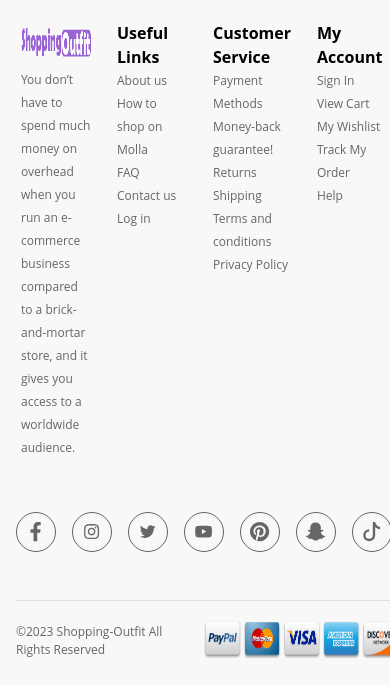
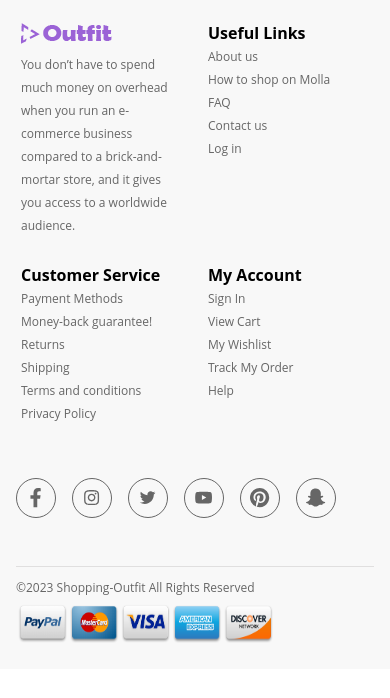
Before and after one commit to MarufaKompass/E-Commerce-with-Next-js, a Next.js app: page /components/footer in a window 390 px wide. Shown: the top 698 px of the page. Built offline with nearby package versions, Linux system fonts and the light colour scheme.

Commit message:
footer responsive design done

```diff
--- a/src/pages/components/footer/Socials.js
+++ b/src/pages/components/footer/Socials.js
@@ -1,6 +1,6 @@
 import React from "react";
 import { FaFacebookF, FaSnapchatGhost } from "react-icons/fa";
-import { BsPinterest, BsTiktok } from "react-icons/bs";
+import { BsPinterest } from "react-icons/bs";
 import {
   AiOutlineInstagram,
   AiOutlineTwitter,
@@ -43,11 +43,7 @@ export default function Socials() {
               <FaSnapchatGhost></FaSnapchatGhost>
             </a>
           </li>
-          <li>
-            <a href="http://" target="_blank" rel="">
-              <BsTiktok></BsTiktok>
-            </a>
-          </li>
+
         </ul>
       </section>
     </Box>
--- a/src/pages/components/footer/Styles.module.scss
+++ b/src/pages/components/footer/Styles.module.scss
@@ -8,6 +8,7 @@
     display: grid;
     gap: 3rem;
     padding: 1rem;
+
     @media (min-width:1200px) {
         max-width: 1400px;
         margin: 0  auto;
@@ -17,10 +18,16 @@
         justify-content: space-between;
         border-top: 1px solid $border-color;
         padding-top: 12px;
+
+        @media (max-width:560px){
+            display: block;
+            justify-content: flex-start;
+
+        }
     }
   }
   .img {
-    width: 100px;
+    width: 200px;
     height: 40px;
     object-fit: contain;
   }
@@ -29,6 +36,11 @@
     display: grid;
     grid-template-columns: repeat(4, 1fr);
     gap: 1rem;
+
+    @media (max-width:560px){
+        grid-template-columns: repeat(2, 1fr);
+
+    }
     ul {
       padding: 5px;
       li {
@@ -79,6 +91,11 @@
        display: flex;
         justify-content: center;
         align-items: center;
+
+        @media (max-width:560px){
+            justify-content: flex-start;
+
+        }
     section{
         font-size:$base-font-size;
         color:$base-text-color;
@@ -91,6 +108,11 @@
         width: 260px;
         height: 50px;
         margin-left: 10px;
+        @media (max-width:560px){
+            margin-left: 0px;
+
+        }
     }
+
   }
 }
```
Also changed, not shown: public/images/logo.png.
